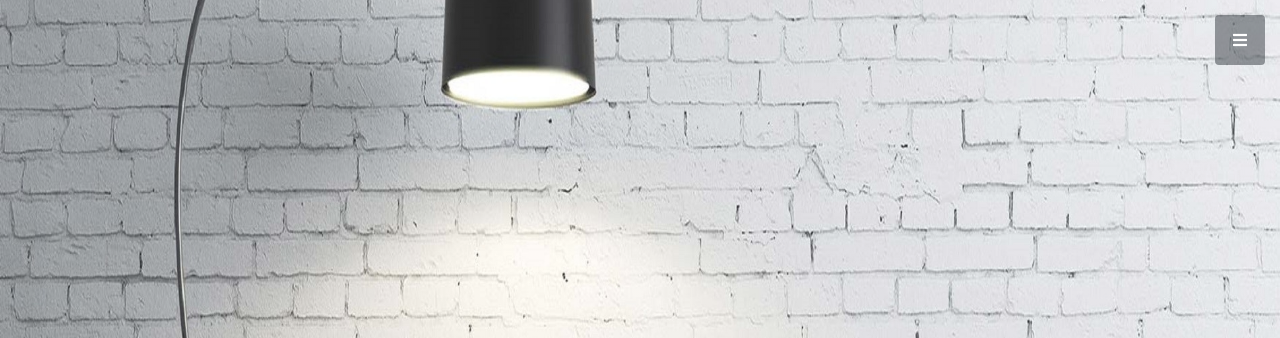
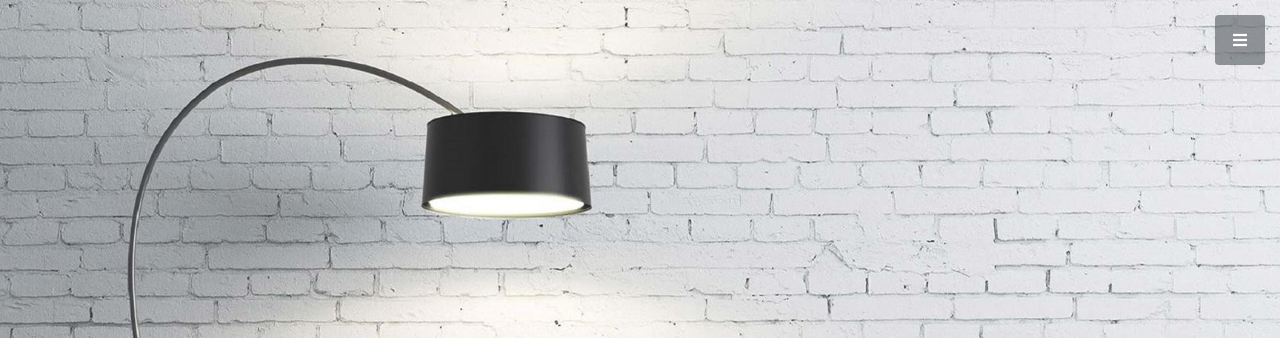
Before and after one commit to bertaglia/portfolio, a website with bundled scripts: page index.html in a window 1280 px wide. Shown: the top 338 px of the page. Built offline with nearby package versions, Linux system fonts and the light colour scheme.

Commit message:
Change background image from masterhead

```diff
--- a/scss/_masthead.scss
+++ b/scss/_masthead.scss
@@ -6,7 +6,7 @@
     height: auto;
     padding-top: 8rem;
     padding-bottom: 8rem;
-    background: linear-gradient(90deg, fade-out($white, 0.9) 0%, fade-out($white, 0.9) 100%), url('../img/bg-masthead11.jpg');
+    background: linear-gradient(90deg, fade-out($white, 0.9) 0%, fade-out($white, 0.9) 100%), url('../img/bg-masthead12.jpg');
     background-position: center center;
     background-repeat: no-repeat;
     background-size: cover;
```
Also changed, not shown: css/stylish-portfolio.css, css/stylish-portfolio.min.css, img/bg-masthead12.jpg (added).
